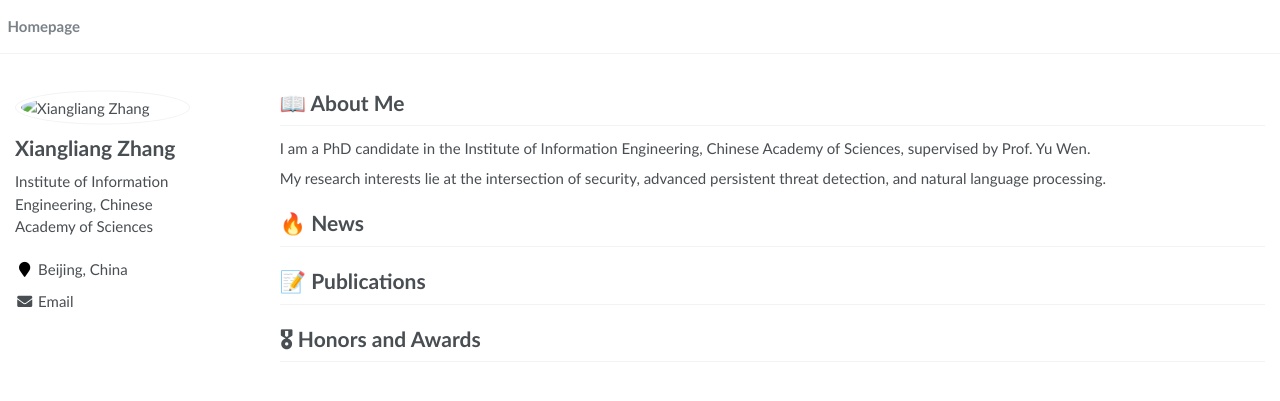
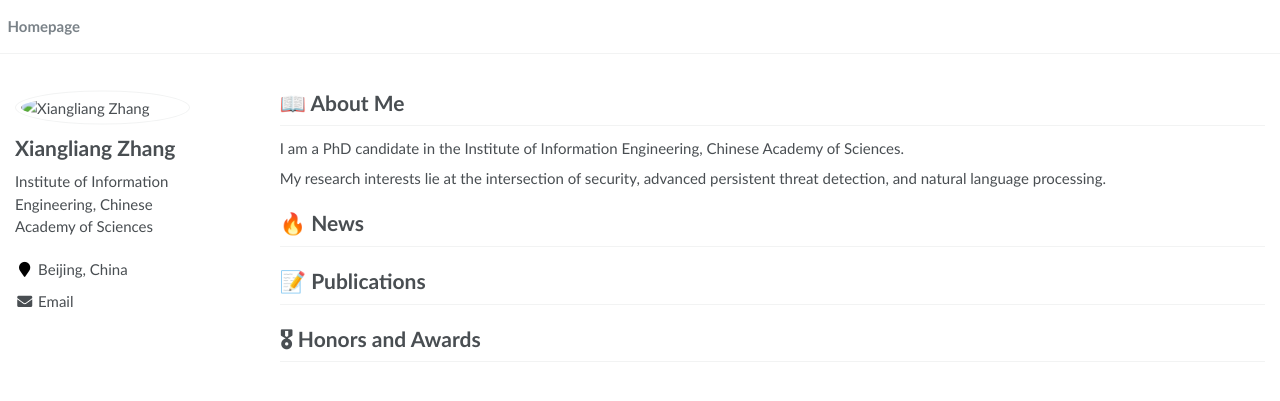
Before and after one commit to xiangliang-zhang/xiangliang-zhang.github.io, a Jekyll site: the page built from _pages/about.md, in a window 1280 px wide. Shown: the top 401 px of the page. Built offline with Jekyll 4.4.1, drawn with Linux system fonts in a browser that asks for light colours.

Commit message:
Update about.md

```diff
--- a/_pages/about.md
+++ b/_pages/about.md
@@ -10,7 +10,7 @@ redirect_from:
 
 # 📖 About Me
 
-I am a PhD candidate in the Institute of Information Engineering, Chinese Academy of Sciences, supervised by Prof. Yu Wen.
+I am a PhD candidate in the Institute of Information Engineering, Chinese Academy of Sciences.
 
 My research interests lie at the intersection of security, advanced persistent threat detection, and natural language processing.
 
```
